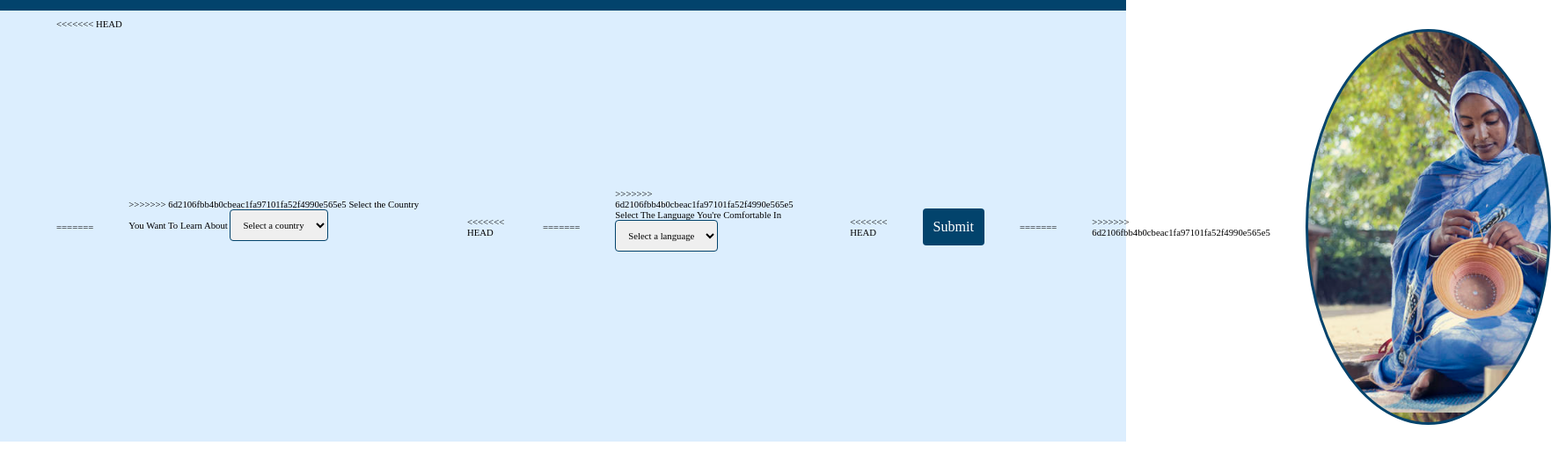
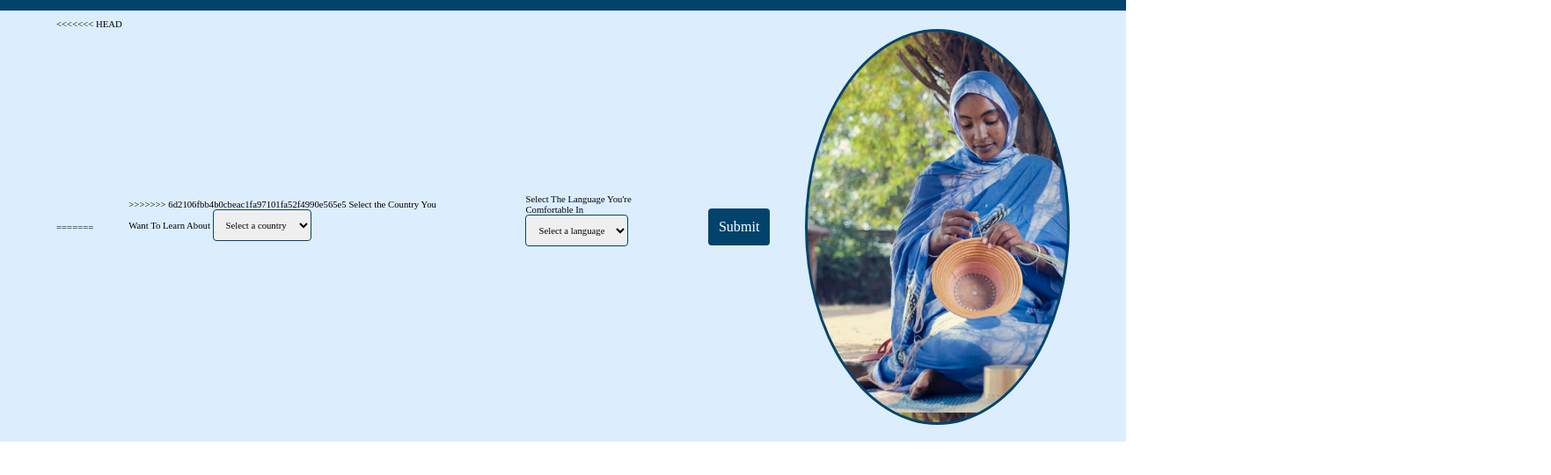
Before and after one commit to dianasolomon/UnityAid_GDSC_Solution_Challenge2024, a website: page refugee page/refugee_page.html in a window 1280 px wide. Shown: the part 68-608 px from the top of the page at 88% size, 1763 px wide, since content can reach past the window. Drawn offline with nearby package versions, Linux system fonts and the light colour scheme.

Commit message:
small issue fixed

```diff
--- a/refugee page/refugee_page.html
+++ b/refugee page/refugee_page.html
@@ -39,12 +39,12 @@
                         <option value="netherlands">Netherlands</option>
                     </select>
                 </div>
-<<<<<<< HEAD
+
                     <br>
                     <div class="language">
-=======
+
                 <div class="input-form-ele">
->>>>>>> 6d2106fbb4b0cbeac1fa97101fa52f4990e565e5
+
                     <label for="language">Select The Language You're Comfortable In</label>
                     <select name="language" id="language">
                         <option value="">Select a language</option>
@@ -53,14 +53,13 @@
                         <option value="afghan">Afghan</option>
                     </select>
                 </div>
-<<<<<<< HEAD
+
                 <button>Submit</button>
                 </form>
 
-=======
                 </form>
             </div>
->>>>>>> 6d2106fbb4b0cbeac1fa97101fa52f4990e565e5
+
                 <div class="image-main-div1"></div>
             </div>
         </div>
```
